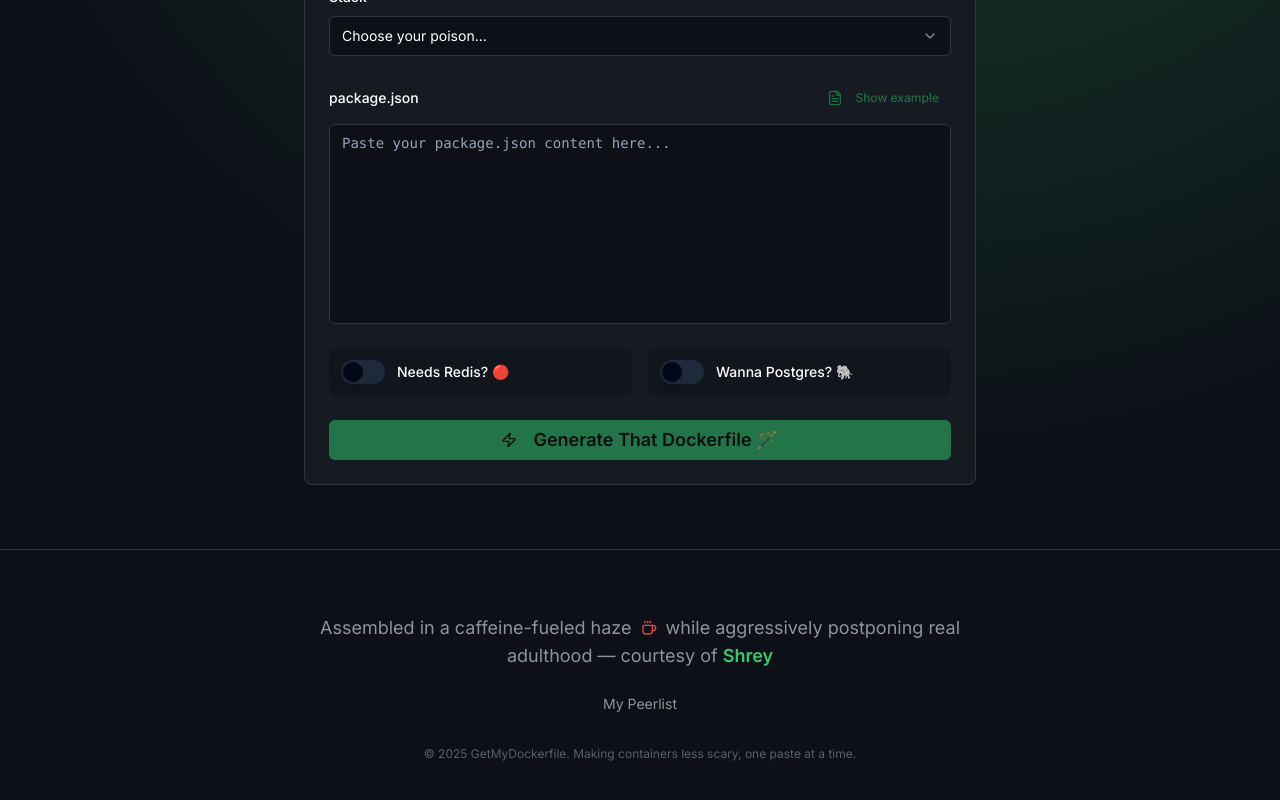
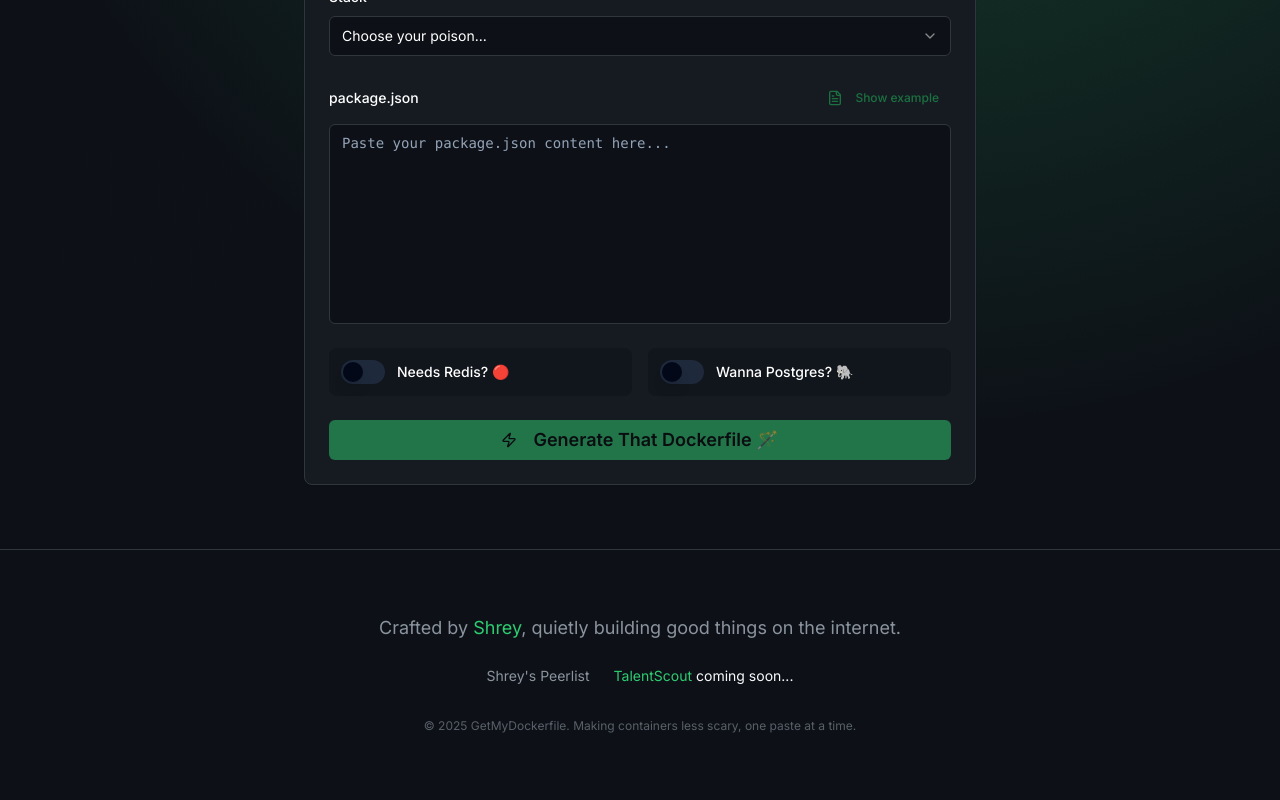
Before and after one commit to shreykoradia/dockerfile-wizard-chill, a React (Vite) app in the folder frontend/: page / in a window 1280 px wide. Shown: the part 860-1660 px from the top of the page. Built offline with nearby package versions, Linux system fonts and the light colour scheme.

Commit message:
fixed issues

```diff
--- a/frontend/src/components/Footer.tsx
+++ b/frontend/src/components/Footer.tsx
@@ -6,24 +6,34 @@ const Footer = () => {
       <div className="container mx-auto px-4 text-center">
         <div className="max-w-2xl mx-auto">
           <p className="text-dark-muted text-lg mb-6 font-inter">
-            Assembled in a caffeine-fueled haze{" "}
-            <Coffee className="inline w-4 h-4 text-red-500 mx-1 mb-[2px]" />{" "}
-            while aggressively postponing real adulthood — courtesy of{" "}
+            Crafted by{" "}
             <a
-              href="https://shrey.codes"
-              className="text-dark-accent font-semibold hover:underline"
+              href="https://twitter.com/shreykoradia"
+              className="text-dark-accent hover:text-foreground"
             >
               Shrey
             </a>
+            {", "}
+            quietly building good things on the internet.
           </p>
 
-          <div className="flex flex-wrap justify-center gap-6 text-sm text-dark-muted">
+          <div className="flex flex-wrap items-center justify-center gap-6 text-sm text-dark-muted">
             <a
               href="https://peerlist.io/shrey_"
               className="hover:text-dark-accent transition-colors flex items-center gap-1"
             >
-              My Peerlist
+              Shrey's Peerlist
             </a>
+            <p className="text-foreground">
+              <a
+                target="_blank"
+                className="text-dark-accent"
+                href="https://talentscout.pro"
+              >
+                TalentScout
+              </a>{" "}
+              coming soon...
+            </p>
           </div>
 
           <div className="mt-8 text-xs text-dark-muted/60">
```
